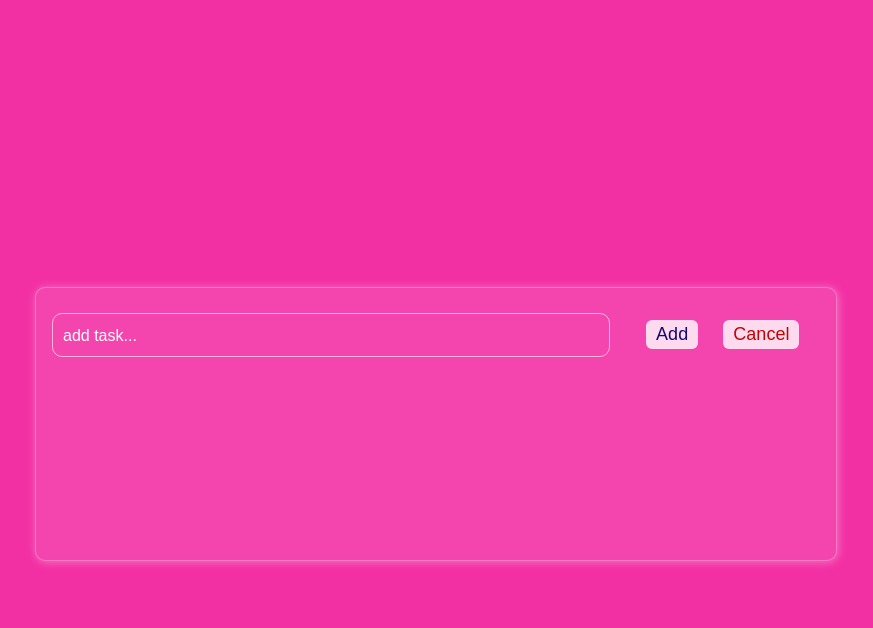
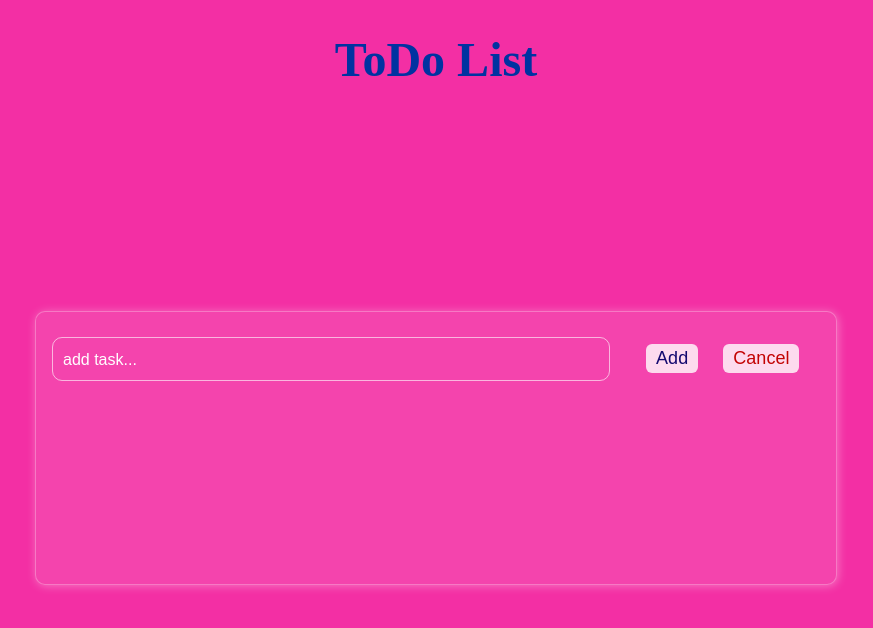
Before and after one commit to shivanshious/todoList_hestabit, a React (Create React App) app: page / in a window 1280 px wide. Shown: the top 628 px of the page, without its empty margins (204-1077 px from the left). Built offline with nearby package versions, Linux system fonts and the light colour scheme.

Commit message:
commit on 13 oct

```diff
--- a/src/App.css
+++ b/src/App.css
@@ -1,3 +1,9 @@
+.heading{
+  font-size: xxx-large;
+  color: rgb(0, 51, 161);
+  font-family: serif;
+  text-align: center;
+}
 .main{
     width: 100vw;
     height: 100vh;
--- a/src/App.js
+++ b/src/App.js
@@ -5,6 +5,7 @@ import GlobalProvider from "./Component/GlobalProvider";
 function App() {
   return (
     <>
+      <h1 className="heading">ToDo List</h1>
       <div className="main">
         <GlobalProvider>
           <Content />
--- a/src/Styles/content.module.css
+++ b/src/Styles/content.module.css
@@ -2,7 +2,7 @@
     background: rgb(255, 255, 255,0.1);
     min-height: 30%;
     position: absolute;
-    top: 3rem;
+    top: 6rem;
     bottom: 0;
     left: 0;
     right: 0;
```
